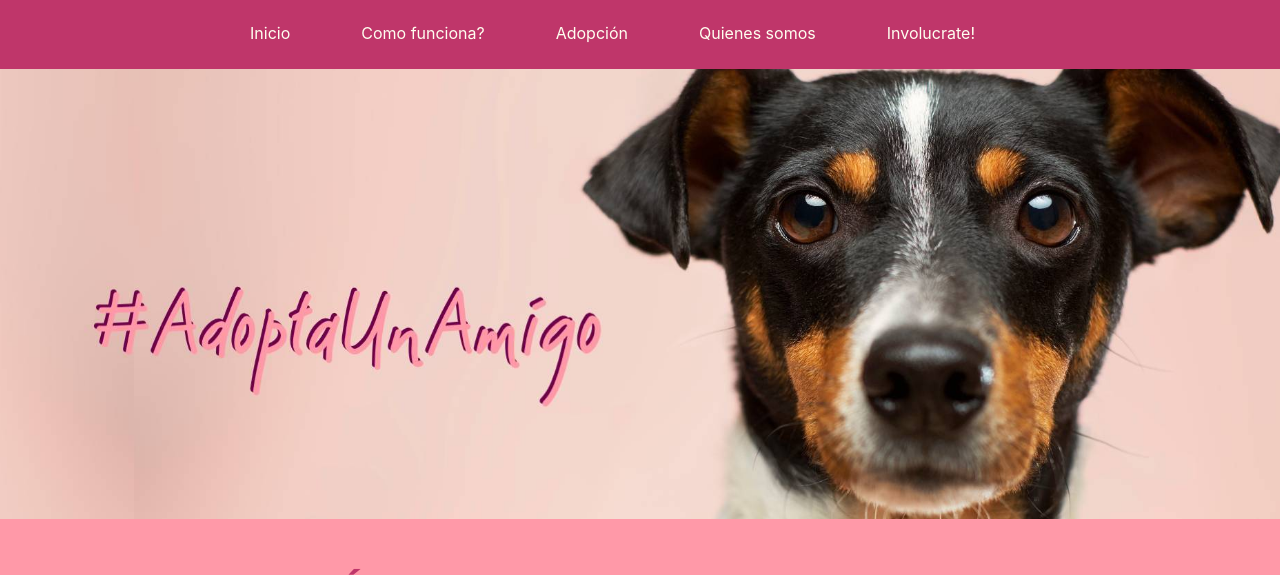
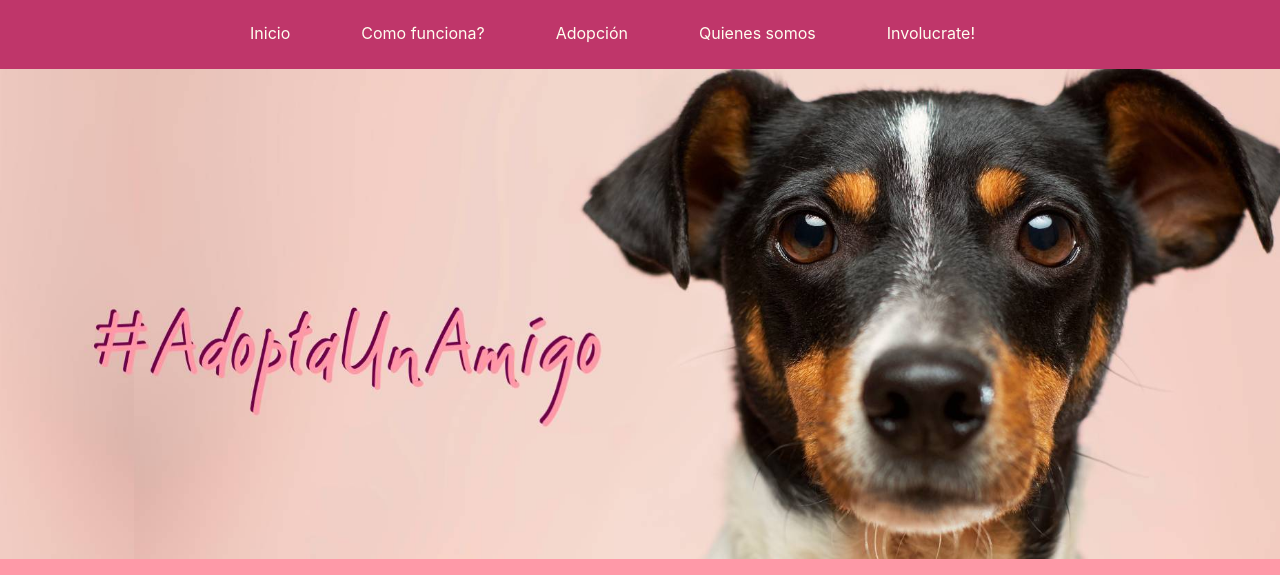
Before and after one commit to tomasaltilio/nellysproject, a website: page index.html in a window 1280 px wide. Shown: the part 151-726 px from the top of the page. Drawn offline with nearby package versions, Linux system fonts and the light colour scheme.

Commit message:
Arreglo de hero para responive

```diff
--- a/css/estilos.css
+++ b/css/estilos.css
@@ -56,7 +56,7 @@ p {
   object-fit: cover;
   overflow: hidden;
   width: 100%;
-  max-height: 450px; }
+  /* max-height: 450px; } */
 
 .intro img {
   padding-right: 30px;
```
